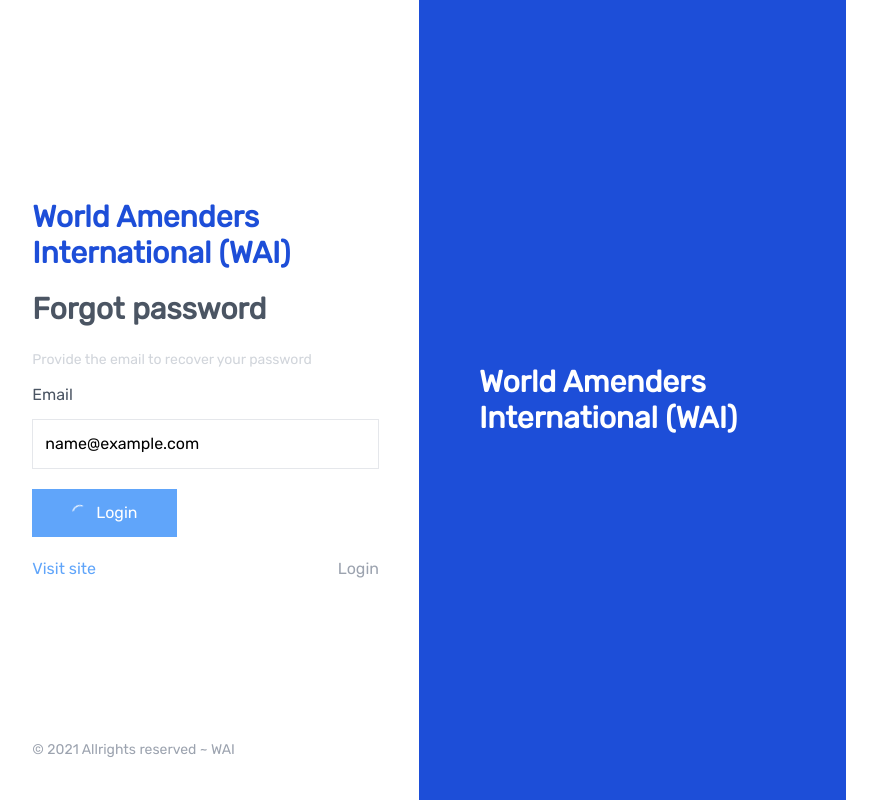
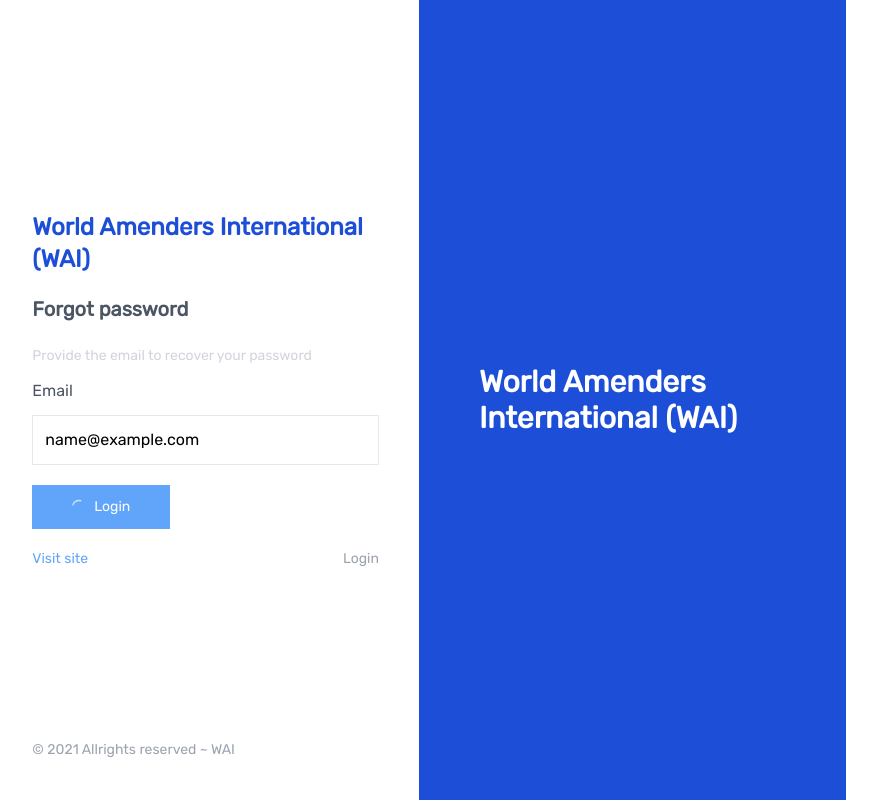
Before and after one commit to hirwablessing/wai-frontend, a Next.js app: page /forgotpassword in a window 1280 px wide. Both pictures are taken after typing "name@example.com" into the empty fields and a click on the button "Reset". Shown: the whole page, without its empty margins (221-1098 px from the left). Built offline with nearby package versions, Linux system fonts and the light colour scheme.

Commit message:
changed the contact us button label

```diff
--- a/pages/contact.tsx
+++ b/pages/contact.tsx
@@ -89,8 +89,8 @@ export default function Contact() {
                         </div>
                         <div>
                             {loading ?
-                                <button type="submit" className="btn bg-blue-400 px-4 py-3 text-white float-right my-5 focus:outline-none flex gap-2 items-center"><LoadingOutlined />Submitting</button> :
-                                <button type="submit" className="btn bg-blue-700 px-4 py-3 text-white float-right my-5 focus:outline-none">Submit</button>
+                                <button type="submit" className="btn bg-blue-400 px-4 py-3 text-white float-right my-5 focus:outline-none flex gap-2 items-center"><LoadingOutlined />Sending</button> :
+                                <button type="submit" className="btn bg-blue-700 px-4 py-3 text-white float-right my-5 focus:outline-none">Send</button>
                             }
 
                         </div>
--- a/pages/forgotpassword.tsx
+++ b/pages/forgotpassword.tsx
@@ -21,9 +21,9 @@ return(
     <div className="lg:flex lg:w-2/3 mx-auto my-auto">
         <div className="lg:w-1/2 bg-white h-screen flex items-center p-10">
             <div className="w-full">
-            <div className="title text-blue-700 font-bold text-3xl cursor-pointer" onClick={()=>router.push('/')}> World Amenders International (WAI)
+            <div className="title text-blue-700 font-bold text-2xl cursor-pointer" onClick={()=>router.push('/')}> World Amenders International (WAI)
       </div>
-            <h1 className="text-3xl font-bold my-5 text-gray-600">Forgot password</h1>
+            <h1 className="text-xl font-bold my-5 text-gray-600">Forgot password</h1>
             <span className="text-gray-300 text-sm my-5">Provide the email to recover your password</span>
 
             <form onSubmit={ handleSubmit((data)=> { handleForm(data) })}>
@@ -40,12 +40,12 @@ return(
                 <div>
                     {loading?
                     <button type="submit"
-                        className="btn bg-blue-400 px-10 py-3 text-white my-5 focus:outline-none flex gap-2 items-center">
+                        className="btn bg-blue-400 px-10 py-3 text-white my-5 text-sm focus:outline-none flex gap-2 items-center">
                         <LoadingOutlined />Login</button>:
                     <button type="submit"
                         className="btn bg-blue-700 px-10 py-3 text-white my-5 focus:outline-none">Reset</button>
                     }
-            <div className="w-full flex my-5">
+            <div className="w-full flex my-5 text-sm">
                 <Link href="/">
                 <a className="w-1/2 text-blue-400 hover:underline">Visit site</a>
                 </Link>
```
